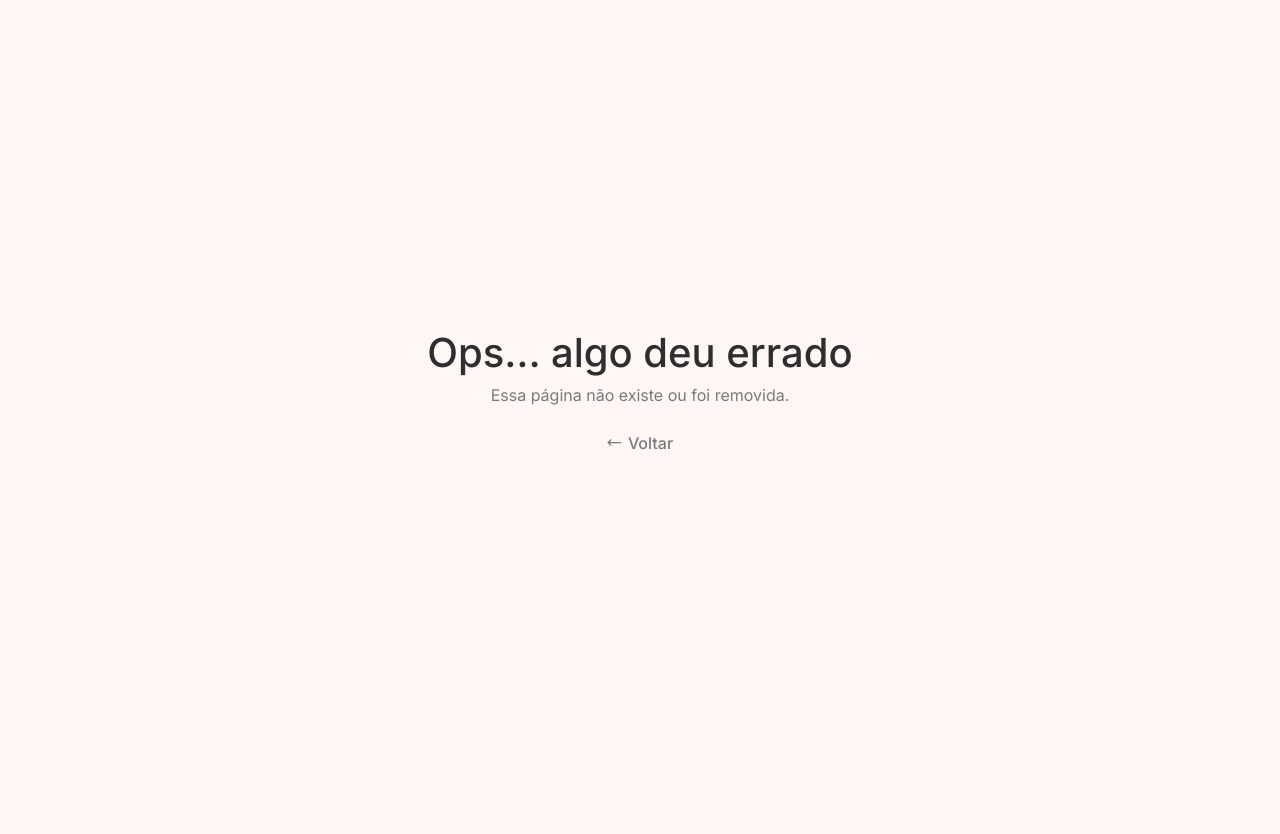
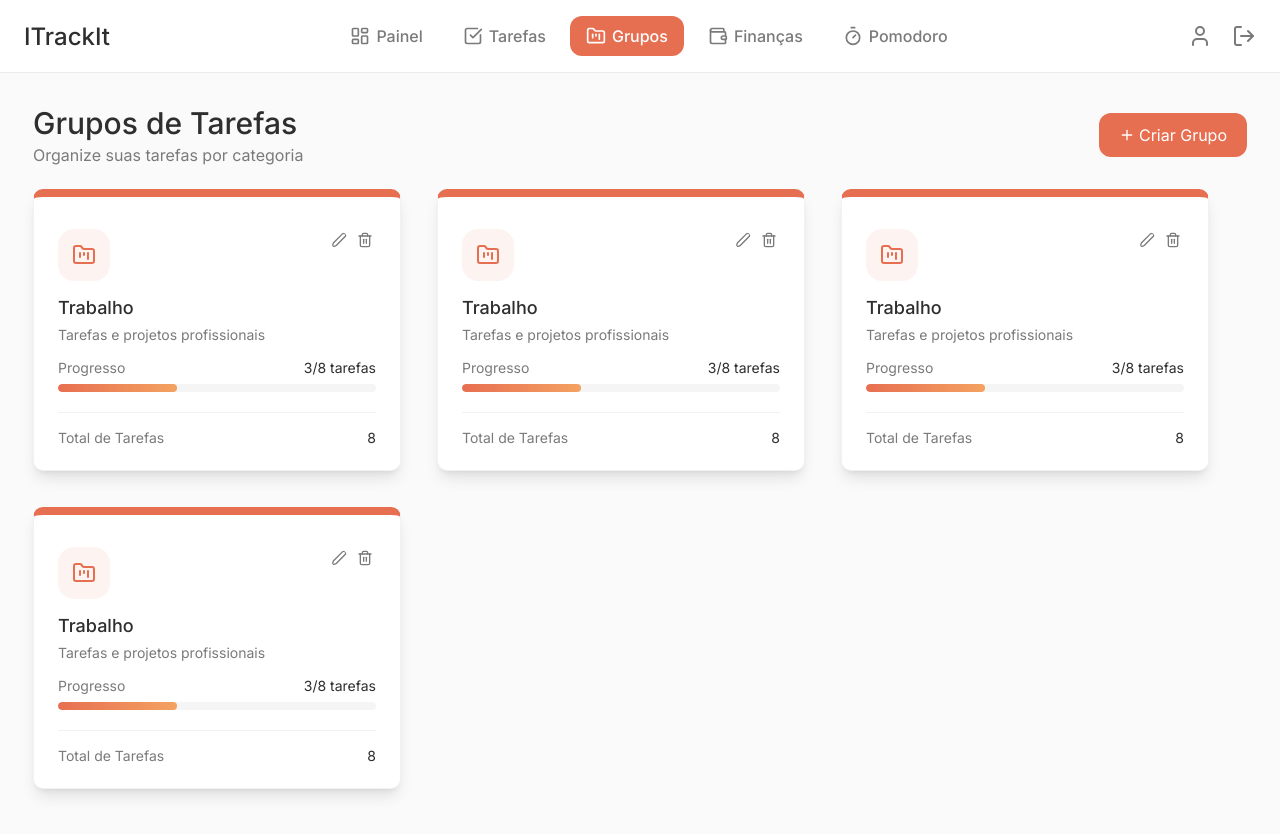
Before and after one commit to Vitchenzo2812/TrackIt-APP, a Next.js app: page /dashboard/groups in a window 1280 px wide. Before the commit this address had no page. Shown: the top 834 px of the page. Before the commit the page ends 800 px from the top, so only its background shows below. Built offline with nearby package versions, Linux system fonts and the light colour scheme.

Commit message:
feat: create group page

```diff
--- /dev/null
+++ b/src/pages/dashboard/groups/index.tsx
@@ -0,0 +1,19 @@
+import dynamic from "next/dynamic";
+import Head from "next/head";
+
+const DashboardGroups = dynamic(async () => import('@/ui/pages/Dashboard/Groups'), { ssr: false });
+
+const DashboardGroupsPage = () => {
+  return (
+    <>
+      <Head>
+        <title>ITrackIt | Dashboard | Grupos</title>
+        <meta name="description" content="" />
+        <link rel="icon" href="/favicon.ico" />
+      </Head>
+      <DashboardGroups />
+    </>
+  );
+}
+
+export default DashboardGroupsPage;
--- /dev/null
+++ b/src/ui/molecules/GroupCard/index.tsx
@@ -0,0 +1,68 @@
+import Typography from '@/ui/atoms/Typography';
+import { ProgressBar } from '../ProgressBar';
+import { FolderKanban } from 'lucide-react';
+import Card from '@/ui/atoms/Card';
+import * as S from './styled';
+
+const GroupCard = () => {
+  return (
+    <Card hover className={['group']}>
+      <S.HeaderCard>
+        <S.BackgroundGroupIcon>
+          <FolderKanban width={24} height={24} color='rgb(231, 111, 81)' />
+        </S.BackgroundGroupIcon>
+
+        <S.WrapperIcons>
+          <S.EditIcon />
+          <S.DeleteIcon />
+        </S.WrapperIcons>
+      </S.HeaderCard>
+
+      <S.ContentCard>
+        <S.WrapperContentTexts>
+          <Typography
+            as='h3'
+            color='#2E2E2E'
+            size='1.8rem'
+            weight={500}
+          >
+            Trabalho
+          </Typography>
+          <Typography
+            size='1.4rem'
+            color='#7A7A7A'
+          >
+            Tarefas e projetos profissionais
+          </Typography>
+        </S.WrapperContentTexts>
+
+        <ProgressBar
+          title='Progresso'
+          value={3}
+          max={8}
+        />
+
+        <S.Divisor />
+
+        <S.WrapperTotalTasks>
+          <Typography
+            as='span'
+            color='#7A7A7A'
+            size='1.4rem'
+          >
+            Total de Tarefas
+          </Typography>
+          <Typography
+            as='span'
+            color='#2E2E2E'
+            size='1.4rem'
+          >
+            8
+          </Typography>
+        </S.WrapperTotalTasks>
+      </S.ContentCard>
+    </Card>
+  )
+}
+
+export default GroupCard;
--- /dev/null
+++ b/src/ui/molecules/GroupCard/styled.ts
@@ -0,0 +1,78 @@
+import { PenIcon, Trash2Icon } from "lucide-react";
+import styled from "styled-components";
+
+export const HeaderCard = styled.div`
+  display: flex;
+  align-items: flex-start;
+  justify-content: space-between;
+  margin: 0.8rem 0rem 1.6rem 0rem;
+`;
+
+export const BackgroundGroupIcon = styled.div`
+  display: flex;
+  justify-content: center;
+  align-items: center;
+
+  background-color: rgba(231, 111, 81, 0.082);
+  border-radius: 1.6rem;
+  padding: 1.4rem;
+`;
+
+export const WrapperIcons = styled.div`
+  display: flex;
+  justify-content: center;
+  align-items: center;
+  gap: 0.4rem;
+`;
+
+export const EditIcon = styled(PenIcon)`
+  width: 2.2rem;
+  height: 2.2rem;
+  padding: 0.3rem;
+  color: #7a7a7a;
+  cursor: pointer;
+  border-radius: 40%;
+  transition: transform 0.2s ease-in-out;
+
+  &:hover {
+    transform: scale(1.1);
+    background-color: #f5f5f5;
+  }
+`;
+
+export const DeleteIcon = styled(Trash2Icon)`
+  width: 2.2rem;
+  height: 2.2rem;
+  padding: 0.3rem;
+  color: #7a7a7a;
+  cursor: pointer;
+  border-radius: 40%;
+  transition: transform 0.2s ease-in-out;
+
+  &:hover {
+    transform: scale(1.1);
+    background-color: #f5f5f5;
+  }
+`;
+
+export const ContentCard = styled.div`
+  display: flex;
+  flex-direction: column;
+  gap: 1.6rem;
+`;
+
+export const WrapperContentTexts = styled.div`
+  display: flex;
+  flex-direction: column;
+  gap: 0.8rem;
+`;
+
+export const Divisor = styled.div`
+  border-top: rgba(0, 0, 0, 0.05) 0.1rem solid;
+`
+
+export const WrapperTotalTasks = styled.div`
+  display: flex;
+  align-items: center;
+  justify-content: space-between;
+`;
--- a/src/ui/molecules/ProgressBar/index.tsx
+++ b/src/ui/molecules/ProgressBar/index.tsx
@@ -1,7 +1,9 @@
+import Typography from '@/ui/atoms/Typography';
 import * as S from './styled';
 
 interface ProgressBarProps {
   value: number;
+  title?: string;
   max?: number;
   className?: string;
   showLabel?: boolean;
@@ -10,6 +12,7 @@ interface ProgressBarProps {
 
 export const ProgressBar = ({
   value,
+  title = "",
   max = 100,
   className = "",
   showLabel = false,
@@ -19,6 +22,25 @@ export const ProgressBar = ({
 
   return (
     <S.Wrapper className={className}>
+      {!!title && (
+        <S.WrapperTitle>
+          <Typography
+            as='span'
+            size='1.4rem'
+            color='#7A7A7A'
+          >
+            {title}
+          </Typography>
+
+          <Typography
+            size='1.4rem'
+            color='#2E2E2E'
+          >
+            {value}/{max} tarefas
+          </Typography>
+        </S.WrapperTitle>
+      )}
+
       <S.BarContainer>
         <S.Bar
           $color={color}
@@ -28,7 +50,15 @@ export const ProgressBar = ({
         />
       </S.BarContainer>
 
-      {showLabel && <S.Label>{Math.round(percentage)}%</S.Label>}
+      {showLabel && (
+        <Typography
+          size='1.4rem'
+          color='#7A7A7A'
+          styles={{ textAlign: 'right' }}
+        >
+          {Math.round(percentage)}%
+        </Typography>
+      )}
     </S.Wrapper>
   );
 };
--- a/src/ui/molecules/ProgressBar/styled.ts
+++ b/src/ui/molecules/ProgressBar/styled.ts
@@ -10,6 +10,7 @@ export const BarContainer = styled.div`
   background: #f5f5f5;
   border-radius: 999px;
   overflow: hidden;
+  margin-bottom: 0.4rem;
 `;
 
 export const Bar = styled(motion.div)<{ $color?: string }>`
@@ -19,9 +20,9 @@ export const Bar = styled(motion.div)<{ $color?: string }>`
     $color || "linear-gradient(to right, #E76F51, #F4A261)"};
 `;
 
-export const Label = styled.p`
-  margin-top: 0.4rem;
-  font-size: 1.4rem;
-  color: #7a7a7a;
-  text-align: right;
+export const WrapperTitle = styled.div`
+  display: flex;
+  align-items: center;
+  justify-content: space-between;
+  padding-bottom: 0.8rem;
 `;
--- /dev/null
+++ b/src/ui/pages/Dashboard/Groups/index.tsx
@@ -0,0 +1,54 @@
+import DashboardLayout from '@/ui/templates/DashboardLayout';
+import GroupCard from '@/ui/molecules/GroupCard';
+import Typography from '@/ui/atoms/Typography';
+import Button from '@/ui/atoms/Button';
+import { Plus } from 'lucide-react';
+import * as S from './styled';
+
+const GroupsPage = () => {
+  const items = Array.from({ length: 4 })
+
+  return (
+    <DashboardLayout>
+      <S.WrapperAllItems>
+        <S.WrapperHeaderGroups>
+          <S.WrapperHeaderTexts>
+            <Typography
+              as='h1'
+              color='#2E2E2E'
+              size='3rem'
+              weight={500}
+            >
+              Grupos de Tarefas
+            </Typography>
+
+            <Typography
+              color='#7A7A7A'
+              size='1.6rem'
+            >
+              Organize suas tarefas por categoria
+            </Typography>
+          </S.WrapperHeaderTexts>
+
+          <Button
+            label='Criar Grupo'
+            variant='primary'
+            leftIcon={<Plus width={16} height={16} color='#FFFFFF' />}
+            onClick={() => {}}
+            styles={{
+              height: '4.4rem',
+              padding: '1rem 2rem',
+              gap: '0.4rem'
+            }}
+          />
+        </S.WrapperHeaderGroups>
+
+        <S.WrapperGroups>
+          {items.map((_, index) => <GroupCard key={index} />)}
+        </S.WrapperGroups>
+      </S.WrapperAllItems>
+    </DashboardLayout>
+  );
+}
+
+export default GroupsPage;
--- /dev/null
+++ b/src/ui/pages/Dashboard/Groups/styled.ts
@@ -0,0 +1,35 @@
+import styled from "styled-components";
+
+export const WrapperAllItems = styled.div`
+  width: 100%;
+  max-width: 121.4rem;
+
+  display: flex;
+  flex-direction: column;
+  margin: 0 auto;
+
+  .group {
+    border-top: rgb(231, 111, 81) 0.8rem solid;
+    padding: 2.4rem;
+    width: 36.8rem;
+  }
+`;
+
+export const WrapperHeaderGroups = styled.div`
+  display: flex;
+  justify-content: space-between;
+  align-items: center;
+  padding-bottom: 2.4rem;
+`;
+
+export const WrapperHeaderTexts = styled.div`
+  display: flex;
+  flex-direction: column;
+  gap: 0.4rem;
+`;
+
+export const WrapperGroups = styled.div`
+  display: flex;
+  flex-wrap: wrap;
+  gap: 3.6rem;
+`;
--- a/src/ui/pages/Dashboard/Panel/index.tsx
+++ b/src/ui/pages/Dashboard/Panel/index.tsx
@@ -8,7 +8,7 @@ import Card from '@/ui/atoms/Card';
 import * as S from './styled';
 import { useRouter } from 'next/router';
 
-const DashboardPage = () => {
+const PanelPage = () => {
   const router = useRouter();
 
   return (
@@ -288,4 +288,4 @@ const DashboardPage = () => {
   );
 }
 
-export default DashboardPage;
+export default PanelPage;
```
